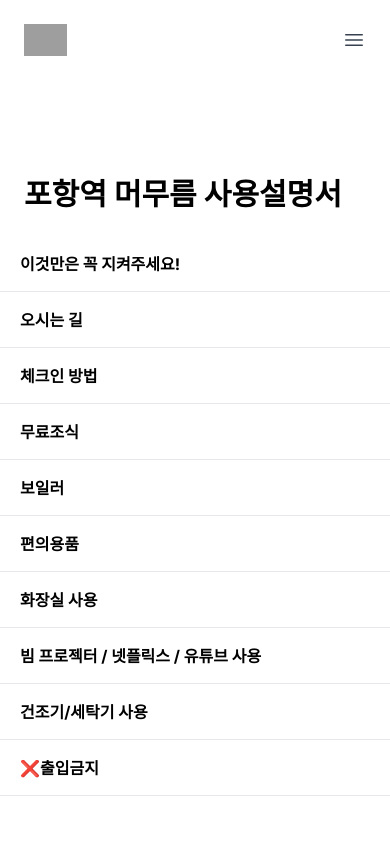
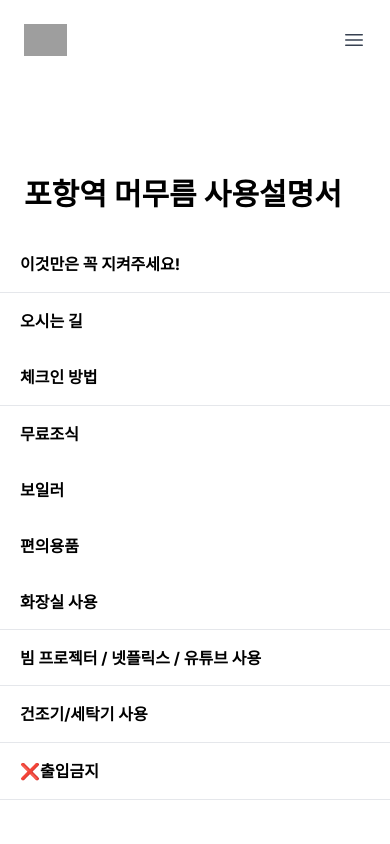
Before and after one commit to saebyeokchu/phymmr, a Next.js app: page /guide in a window 390 px wide. Shown: the top 844 px of the page. Built offline with nearby package versions, Linux system fonts and the light colour scheme; grey boxes are pictures that could not be loaded.

Commit message:
mobile error test2

```diff
--- a/app/guide/page.tsx
+++ b/app/guide/page.tsx
@@ -6,11 +6,11 @@ const AccordionBox = ({noticeTitle,notices,noticeIndex,onMenuClick,showAcoordion
         <div>
             <h2 className="mb-0 hover:text-purple-600" id="flush-headingOne" onClick={()=>onMenuClick(noticeIndex)}>
             <button
-                className="group relative flex w-full items-center rounded-none border-0 py-4 px-5 text-left text-base font-bold transition [overflow-anchor:none] hover:z-[2] focus:z-[3] focus:outline-none [&:not([data-te-collapse-collapsed])]:text-primary [&:not([data-te-collapse-collapsed])]:[box-shadow:inset_0_-1px_0_rgba(229,231,235)] dark:[&:not([data-te-collapse-collapsed])]:text-primary-400"
-                type="button" data-te-collapse-init data-te-target="#flush-collapseOne" aria-expanded="false"
-                aria-controls="flush-collapseOne">
+                className="group relative flex w-full items-center rounded-none border-0 py-4 px-5 text-left text-base font-bold"
+                type="button" >
                 {noticeTitle}
             </button>
+            <hr />
             </h2>
             {
                 showAcoordion &&
@@ -60,7 +60,7 @@ export default function Guide() {
                     <div>
                         <h2 className="mb-0 hover:text-purple-600" id="flush-headingOne" onClick={()=>onMenuClick(1)}>
                         <button
-                            className="group relative flex w-full items-center rounded-none border-0 py-4 px-5 text-left text-base font-bold transition [overflow-anchor:none] hover:z-[2] focus:z-[3] focus:outline-none [&:not([data-te-collapse-collapsed])]:text-primary [&:not([data-te-collapse-collapsed])]:[box-shadow:inset_0_-1px_0_rgba(229,231,235)] dark:[&:not([data-te-collapse-collapsed])]:text-primary-400"
+                            className="group relative flex w-full items-center rounded-none border-0 py-4 px-5 text-left text-base font-bold "
                             type="button" data-te-collapse-init data-te-target="#flush-collapseOne" aria-expanded="false"
                             aria-controls="flush-collapseOne">
                             오시는 길
@@ -90,7 +90,7 @@ export default function Guide() {
                     <div>
                         <h2 className="mb-0 hover:text-purple-600" id="flush-headingOne" onClick={()=>onMenuClick(2)}>
                         <button
-                            className="group relative flex w-full items-center rounded-none border-0 py-4 px-5 text-left text-base font-bold transition [overflow-anchor:none] hover:z-[2] focus:z-[3] focus:outline-none [&:not([data-te-collapse-collapsed])]:text-primary [&:not([data-te-collapse-collapsed])]:[box-shadow:inset_0_-1px_0_rgba(229,231,235)] dark:[&:not([data-te-collapse-collapsed])]:text-primary-400"
+                            className="group relative flex w-full items-center rounded-none border-0 py-4 px-5 text-left text-base font-bold "
                             type="button" data-te-collapse-init data-te-target="#flush-collapseOne" aria-expanded="false"
                             aria-controls="flush-collapseOne">
                             무료조식
@@ -108,7 +108,7 @@ export default function Guide() {
                     <div>
                         <h2 className="mb-0 hover:text-purple-600" id="flush-headingOne" onClick={()=>onMenuClick(3)}>
                         <button
-                            className="group relative flex w-full items-center rounded-none border-0 py-4 px-5 text-left text-base font-bold transition [overflow-anchor:none] hover:z-[2] focus:z-[3] focus:outline-none [&:not([data-te-collapse-collapsed])]:text-primary [&:not([data-te-collapse-collapsed])]:[box-shadow:inset_0_-1px_0_rgba(229,231,235)] dark:[&:not([data-te-collapse-collapsed])]:text-primary-400"
+                            className="group relative flex w-full items-center rounded-none border-0 py-4 px-5 text-left text-base font-bold "
                             type="button" data-te-collapse-init data-te-target="#flush-collapseOne" aria-expanded="false"
                             aria-controls="flush-collapseOne">
                             보일러
@@ -125,9 +125,8 @@ export default function Guide() {
                     <div>
                         <h2 className="mb-0 hover:text-purple-600" id="flush-headingOne" onClick={()=>onMenuClick(4)}>
                         <button
-                            className="group relative flex w-full items-center rounded-none border-0 py-4 px-5 text-left text-base font-bold transition [overflow-anchor:none] hover:z-[2] focus:z-[3] focus:outline-none [&:not([data-te-collapse-collapsed])]:text-primary [&:not([data-te-collapse-collapsed])]:[box-shadow:inset_0_-1px_0_rgba(229,231,235)] dark:[&:not([data-te-collapse-collapsed])]:text-primary-400"
-                            type="button" data-te-collapse-init data-te-target="#flush-collapseOne" aria-expanded="false"
-                            aria-controls="flush-collapseOne">
+                            className="group relative flex w-full items-center rounded-none border-0 py-4 px-5 text-left text-base font-bold "
+                            type="button" aria-expanded="false">
                             편의용품
                         </button>
                         </h2>
```
